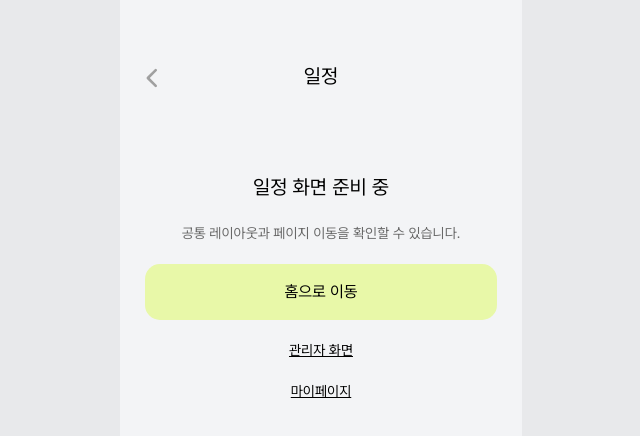
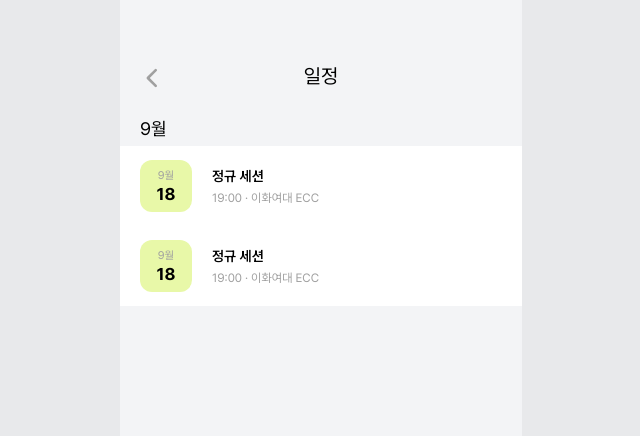
Before and after one commit to SDP-1718/sdpcheck_frontend, a React (Vite) app: page /schedule in a window 1280 px wide. Shown: the top 436 px of the page, without its empty margins (319-959 px from the left). Built offline with nearby package versions, Linux system fonts and the light colour scheme.

Commit message:
feat: 사용자 월별 일정 목록과 홈 이동 구현
Refs #3

```diff
--- a/src/app/router.tsx
+++ b/src/app/router.tsx
@@ -5,6 +5,7 @@ import Onboarding from '../pages/onboarding/Onboarding'
 import { MemberInformation, RegistrationComplete } from '../pages/onboarding/MemberInformation'
 import Root from './Root'
 import Home from '../pages/home/Home'
+import SchedulePage from '../pages/schedule/SchedulePage'
 import { Notices, NoticeDetail } from '../pages/notices/Notices'
 
 import Attendance from '../pages/attendance/Attendance'
@@ -29,7 +30,7 @@ const routes = [
   ...(import.meta.env.DEV ? [{ path: '/attendance/preview/:status', element: <AttendancePreview /> }] : []),
   { path: '/notices', element: <Notices /> },
   { path: '/notices/:id', element: <NoticeDetail /> },
-  { path: '/schedule', element: <Placeholder title="일정" /> },
+  { path: '/schedule', element: <SchedulePage /> },
   { path: '/mypage', element: <MyPage /> },
   { path: '/admin', element: <Navigate to="/admin/sessions" replace /> },
   { element: <AdminLayout />, children: [
--- a/src/index.css
+++ b/src/index.css
@@ -14,3 +14,4 @@
 @import "./styles/admin-schedule.css";
 @import "./styles/admin-statistics.css";
 @import "./styles/member-information.css";
+@import "./styles/user-schedule.css";
--- /dev/null
+++ b/src/pages/schedule/SchedulePage.tsx
@@ -0,0 +1,27 @@
+import { usePreview } from '../../app/previewStore'
+import { Header } from '../../components/layout/Layout'
+import { parseLocalDate } from '../../utils/date'
+import type { Schedule } from '../../types'
+
+export default function SchedulePage() {
+  const { schedules } = usePreview()
+  const ordered = schedules.filter(item => parseLocalDate(item.date)).sort((a, b) => a.date.localeCompare(b.date) || a.time.localeCompare(b.time))
+  const groups = new Map<string, Schedule[]>()
+  for (const item of ordered) {
+    const month = item.date.slice(0, 7)
+    const group = groups.get(month) ?? []
+    group.push(item)
+    groups.set(month, group)
+  }
+  const multipleYears = new Set(ordered.map(item => item.date.slice(0, 4))).size > 1
+  return <section className="user-schedule" aria-label="일정 목록" data-node-id="50:472">
+    <Header title="일정" />
+    {groups.size ? [...groups].map(([month, items]) => <section className="schedule-month" key={month} aria-labelledby={`month-${month}`}>
+      <h2 id={`month-${month}`}>{multipleYears ? `${month.slice(0, 4)}년 ` : ''}{Number(month.slice(5))}월</h2>
+      <ul>{items.map(item => <li className="schedule-row" key={item.id}>
+        <time className="date-tile" dateTime={`${item.date}T${item.time}`} aria-label={`${item.date} ${item.time}`}><span>{Number(item.date.slice(5, 7))}월</span><strong>{Number(item.date.slice(8))}</strong></time>
+        <div className="schedule-item-copy"><h3>{item.title}</h3><p>{item.time}{item.location && ` · ${item.location}`}</p></div>
+      </li>)}</ul>
+    </section>) : <p className="schedule-empty" role="status">등록된 일정이 없어요</p>}
+  </section>
+}
--- /dev/null
+++ b/src/styles/user-schedule.css
@@ -0,0 +1,6 @@
+.user-schedule { min-height: 100dvh; }
+.schedule-month > h2 { min-height: 34px; padding: 5px 20px; font-size: 18px; line-height: 24px; font-weight: 400; }
+.schedule-month > ul { list-style: none; padding: 0; margin: 0; background: #fff; }
+.user-schedule .schedule-row { min-height: 80px; }
+.schedule-item-copy { min-width: 0; overflow-wrap: anywhere; }
+.schedule-empty { padding: 220px 20px 40px; color: var(--muted); font-size: 14px; line-height: 20px; text-align: center; }
```
Also changed, not shown: 1 other file (tests, documents, lock files or other folders).
